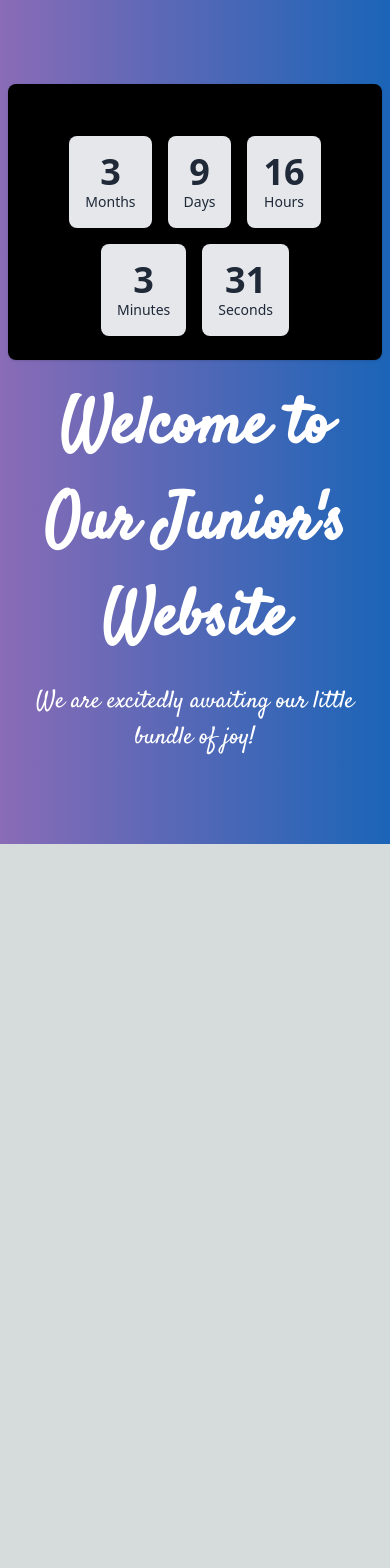
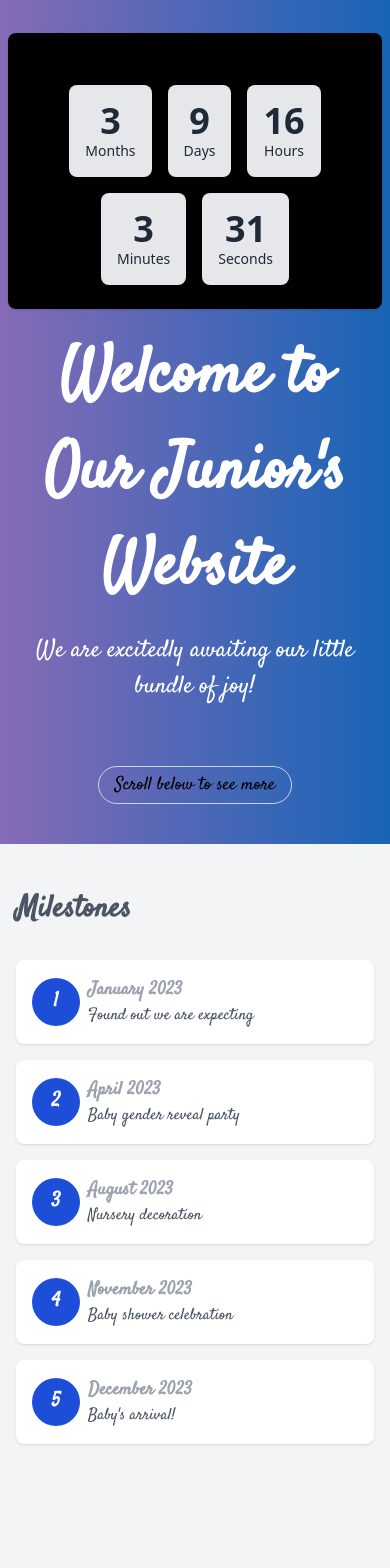
Before and after one commit to Jainysh/junior, a Next.js app: page / in a window 390 px wide. Shown: the top 1568 px of the page. Before the commit the page ends 844 px from the top, so only its background shows below. Built offline with nearby package versions, Linux system fonts and the light colour scheme.

Commit message:
added milestone component

```diff
--- /dev/null
+++ b/components/Milestone/Milestone.tsx
@@ -0,0 +1,133 @@
+import React, { useEffect, useRef } from "react";
+import { useInView } from "react-intersection-observer";
+import ScrollButton from "../ScrollButton/ScrollButton";
+
+const Milestones = () => {
+  const milestones = [
+    {
+      date: "January 2023",
+      event:
+        "Found out we are expecting",
+    },
+    {
+      date: "April 2023",
+      event: "Baby gender reveal party",
+    },
+    {
+      date: "August 2023",
+      event: "Nursery decoration",
+    },
+    {
+      date: "November 2023",
+      event: "Baby shower celebration",
+    },
+    {
+      date: "December 2023",
+      event: "Baby's arrival!",
+    },
+  ];
+
+  const milestonesRef = useRef<HTMLDivElement[]>([]);
+
+  const [inViewRef, inView] = useInView({
+    triggerOnce: true,
+    threshold: 0.9,
+  });
+
+  useEffect(() => {
+    milestonesRef.current.forEach((ref, index) => {
+      if (inView) {
+        const delay = index * 0.2;
+        ref.style.overflow = "hidden";
+        ref.style.animation = `milestoneSlide 0.5s ease-in-out ${delay}s both`;
+        ref.style.visibility = "visible";
+      } else {
+        ref.style.animation = "";
+        ref.style.visibility = "hidden";
+      }
+    });
+  }, [inView]);
+
+  return (
+    <section className="py-8 px-4 md:px-8 bg-gray-100 overflow-hidden flex flex-col justify-between" style={{minHeight: '100vh'}}>
+      <div className="container mx-auto">
+        <h2 className="text-3xl text-gray-600 font-semibold py-4">Milestones</h2>
+        <ul className="display-flex flex-column">
+          {milestones.map((milestone, index) => (
+            <MilestoneCard key={index} milestone={milestone} index={index} />
+          ))}
+        </ul>
+      </div>
+      <ScrollButton direction="up" textColor="text-gray-700"/>
+    </section>
+  );
+};
+const MilestoneCard = ({
+  milestone,
+  index,
+}: {
+  milestone: { date: string; event: string };
+  index: number;
+}) => {
+  const [inViewRef, inView] = useInView({
+    triggerOnce: true,
+    threshold: 0.9,
+  });
+
+  const slideDirection =
+    index % 2 === 0 ? "animate-slide-in-right" : "animate-slide-in-left";
+
+  return (
+    <li
+      className={`flex flex-wrap md:flex-nowrap items-center opacity-0 transform rounded-lg bg-white my-4 p-4 shadow ${
+        inView ? slideDirection : ""
+      }`}
+      ref={inViewRef}
+    >
+      <div className="flex-shrink-0">
+        <div className="bg-blue-700 rounded-full w-12 h-12 flex items-center justify-center mr-2 md:mr-8">
+          <span className="text-white font-bold text-xl">{index + 1}</span>
+        </div>
+      </div>
+      <div className="flex-grow">
+        <p className="text-lg text-gray-400 font-semibold">{milestone.date}</p>
+        <p className="text-base text-gray-600">{milestone.event}</p>
+      </div>
+      <style jsx>{`
+        .animate-slide-in-right {
+          animation: slideInRight 0.5s ease-in-out both;
+          overflow: hidden;
+          animation-delay: ${0.2 * index}s;
+        }
+
+        .animate-slide-in-left {
+          animation: slideInLeft 0.5s ease-in-out both;
+          animation-delay: ${0.2 * index}s;
+        }
+
+        @keyframes slideInRight {
+          from {
+            opacity: 0;
+            transform: translateX(20px);
+          }
+          to {
+            opacity: 1;
+            transform: translateX(0);
+          }
+        }
+        @keyframes slideInLeft {
+          from {
+            opacity: 0;
+            transform: translateX(-20px);
+          }
+          to {
+            opacity: 1;
+            transform: translateX(0);
+          }
+        }
+      `}</style>
+    </li>
+  );
+};
+
+export default Milestones;
--- /dev/null
+++ b/components/ScrollButton/ScrollButton.tsx
@@ -0,0 +1,32 @@
+import React from 'react';
+
+type ScrollButtonProps = {
+  direction: 'up' | 'down',
+  textColor?: string
+}
+const ScrollButton = ({direction, textColor=""}:ScrollButtonProps) => {
+  const handleScroll = () => {
+    if(direction === 'down') {
+      window.scrollTo({
+        top: window.innerHeight,
+        behavior: 'smooth',
+      });
+    } else {
+      window.scrollTo({
+        top: -window.innerHeight,
+        behavior: 'smooth',
+      });
+    }
+  };
+
+  return (
+    <button
+      className={`mb-4 border-slate-300 border hover:bg-slate-400 self-center rounded-full text-center ${textColor} text-lg px-4 py-1`}
+      onClick={handleScroll}
+    >
+      {direction === 'down'? 'Scroll below to see more' : 'Scroll top'}
+    </button>
+  );
+};
+
+export default ScrollButton;
--- a/package.json
+++ b/package.json
@@ -19,6 +19,7 @@
     "postcss": "8.4.21",
     "react": "18.2.0",
     "react-dom": "18.2.0",
+    "react-intersection-observer": "^9.4.3",
     "tailwindcss": "3.3.1",
     "typescript": "5.0.4"
   }
--- a/pages/index.tsx
+++ b/pages/index.tsx
@@ -3,6 +3,8 @@
 import React from "react";
 import styles from "../styles/Home.module.css";
 import CountdownTimer from "@/components/Countdown/countdown";
+import Milestones from "@/components/Milestone/Milestone";
+import ScrollButton from "@/components/ScrollButton/ScrollButton";
 
 const HomePage = () => {
   // Define your due date here
@@ -11,6 +13,11 @@ const HomePage = () => {
   return (
     <>
       <div className={styles.gradientBg}>
+        <div
+          className="flex flex-col justify-around items-center"
+          style={{ minHeight: "100vh" }}
+        >
+          <div className="flex flex-col items-center">
             <div className={styles.timerContainer}>
               <CountdownTimer dueDate={dueDate} message="Awwwaiting!" />
             </div>
@@ -25,6 +32,10 @@ const HomePage = () => {
               </div>
             </div>
           </div>
+          <ScrollButton direction="down" />
+        </div>
+        <Milestones />
+      </div>
     </>
   );
 };
--- a/styles/Home.module.css
+++ b/styles/Home.module.css
@@ -12,10 +12,6 @@
   left: 0;
   z-index: -1;
   animation: animateGradient 4s ease infinite;
-  display: flex;
-  flex-direction: column;
-  justify-content: center;
-  align-items: center;
   width: 100%;
   min-height: 100vh;
 }
```
Also changed, not shown: 1 other file (tests, documents, lock files or other folders). Lines whose indentation alone changed are shown as unchanged.
